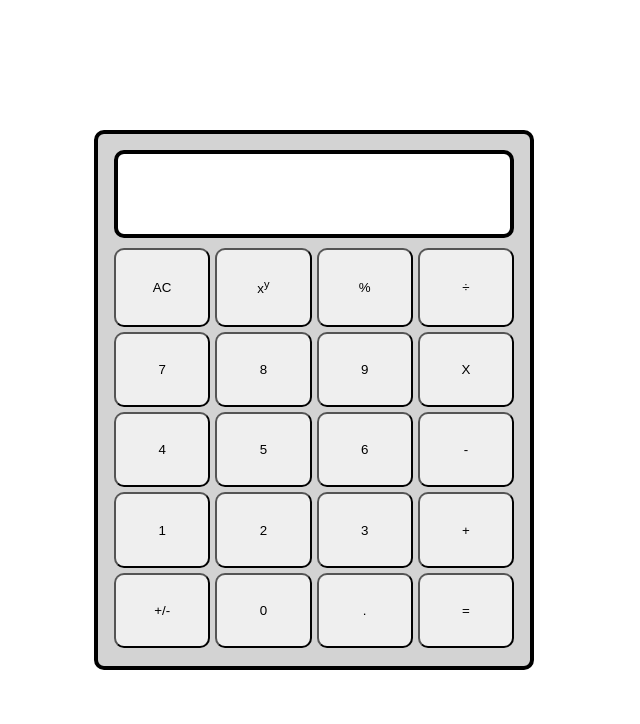
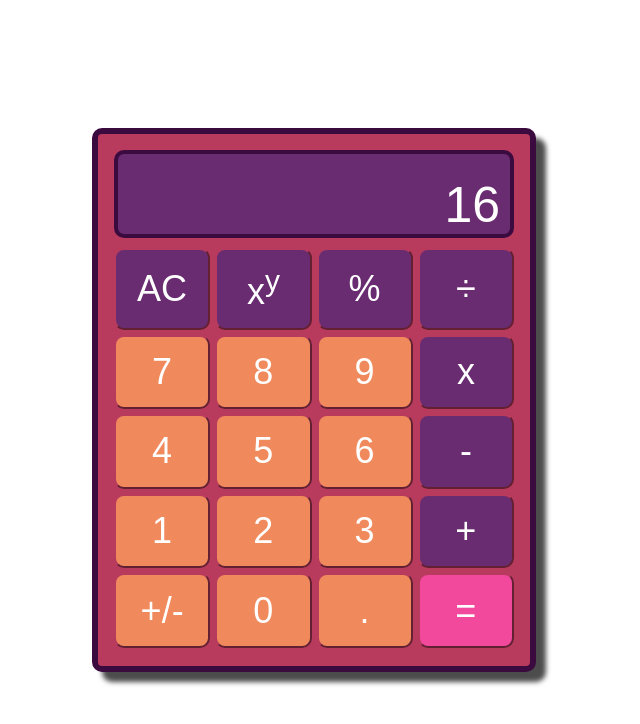
Before and after one commit to OfficialChanHen/calculator, a plain HTML site: page index.html in a window 1280 px wide. Shown: the whole page, without its empty margins (326-966 px from the left). Drawn offline with Linux system fonts and the light colour scheme.

Commit message:
Complete most of styling of the page

```diff
--- a/index.css
+++ b/index.css
@@ -1,3 +1,9 @@
+/*Purple: #6A2C70 Maroon: #B83B5E Orange: #F08A5D Yellow: #F9ED69*/
+
+* {
+    font-family: "Arial", 'Times new roman', "Georgia"
+}
+
 body,
 html {
     margin: 0;
@@ -12,12 +18,13 @@ body {
 }
 
 .calculator {
-    border: 4px solid black;
+    border: 6px solid #3b0b40;
     width: 400px;
     height: 500px;
     padding: 16px;
-    background-color: lightgray;
+    background-color: #B83B5E;
     border-radius: 10px;
+    box-shadow: 10px 10px 5px rgb(0, 0, 0, 0.7);
 }
 
 .buttons {
@@ -28,10 +35,20 @@ body {
 .display {
     width: auto;
     height: 80px;
-    border: 4px solid black;
+    border: 4px solid #3b0b40;
     border-radius: 10px;
-    background-color: white;
+    background-color: #6A2C70;
+    color: white;
     margin-bottom: 10px;
+    position: relative;
+}
+
+.output {
+    position: absolute;
+    bottom: 0;
+    right: 0;
+    margin: 0 10px 0 0;
+    font-size: 50px;
 }
 
 .numbers {
@@ -46,4 +63,30 @@ body {
     height: auto;
     width: auto;
     border-radius: 10px;
+    font-size: 36px;
+    border-color: #B83B5E;
+    color: white;
 }
+
+.top-buttons {
+    background-color: #6A2C70;
+}
+
+.number {
+    background-color: #F08A5D;
+    border-color: #B83B5E;
+}
+
+#pos-neg,
+#decimal {
+    background-color: #F08A5D;
+}
+
+#equals {
+    background-color: #f2499d;
+}
+
+.side-operator {
+    background-color: #6A2C70;
+    border-color: #B83B5E;
+}
--- a/index.html
+++ b/index.html
@@ -9,28 +9,30 @@
     </head>
     <body>
         <div class='calculator'>
-            <div class='display'></div>
+            <div class='display'>
+                <span class='output'>16</span>
+            </div>
             <div class='buttons'>
                 <div class='numbers'>
-                    <button id='AC'>AC</button>
-                    <button id='power'>x<sup>y</sup></button>
-                    <button id='percent'>%</button>
-                    <button id='divide'>&div;</button>
-                    <button id='7'>7</button>
-                    <button id='8'>8</button>
-                    <button id='9'>9</button>
-                    <button id='multiply'>X</button>
-                    <button id='4'>4</button>
-                    <button id='5'>5</button>
-                    <button id='6'>6</button>
-                    <button id='minus'>-</button>
-                    <button id='1'>1</button>
-                    <button id='2'>2</button>
-                    <button id='3'>3</button>
-                    <button id='plus'>+</button>
+                    <button class='top-buttons' id='AC'>AC</button>
+                    <button class='top-buttons' id='power'>x<sup>y</sup></button>
+                    <button class='top-buttons' id='percent'>%</button>
+                    <button class='side-operator' id='divide'>&div;</button>
+                    <button class='number' id='7'>7</button>
+                    <button class='number' id='8'>8</button>
+                    <button class='number' id='9'>9</button>
+                    <button class='side-operator' id='multiply'>x</button>
+                    <button class='number' id='4'>4</button>
+                    <button class='number' id='5'>5</button>
+                    <button class='number' id='6'>6</button>
+                    <button class='side-operator' id='minus'>-</button>
+                    <button class='number' id='1'>1</button>
+                    <button class='number' id='2'>2</button>
+                    <button class='number' id='3'>3</button>
+                    <button class='side-operator' id='plus'>+</button>
                     <button id='pos-neg'>+/-</button>
-                    <button id='0'>0</button>
-                    <button id='.'>.</button>
+                    <button class='number' id='0'>0</button>
+                    <button id='decimal'>.</button>
                     <button id='equals'>=</button>
                 </div>
             </div>
```
